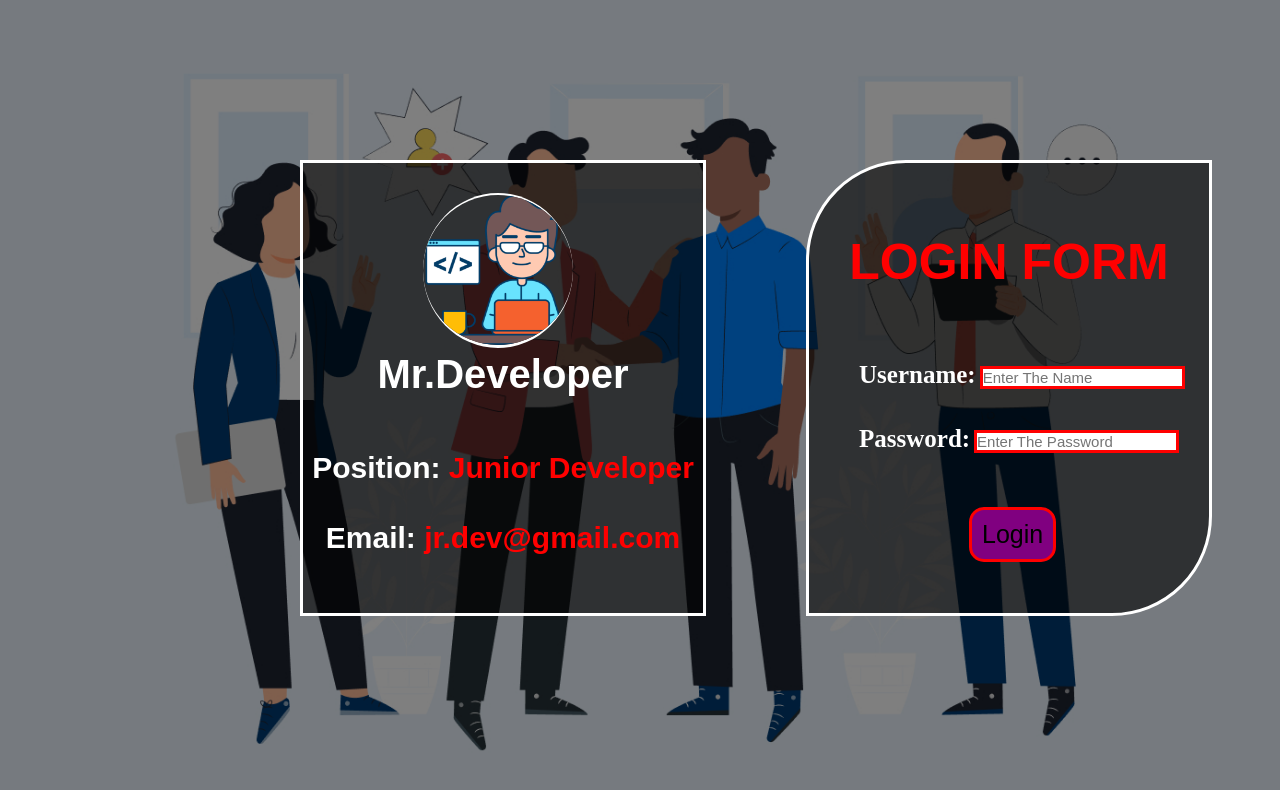
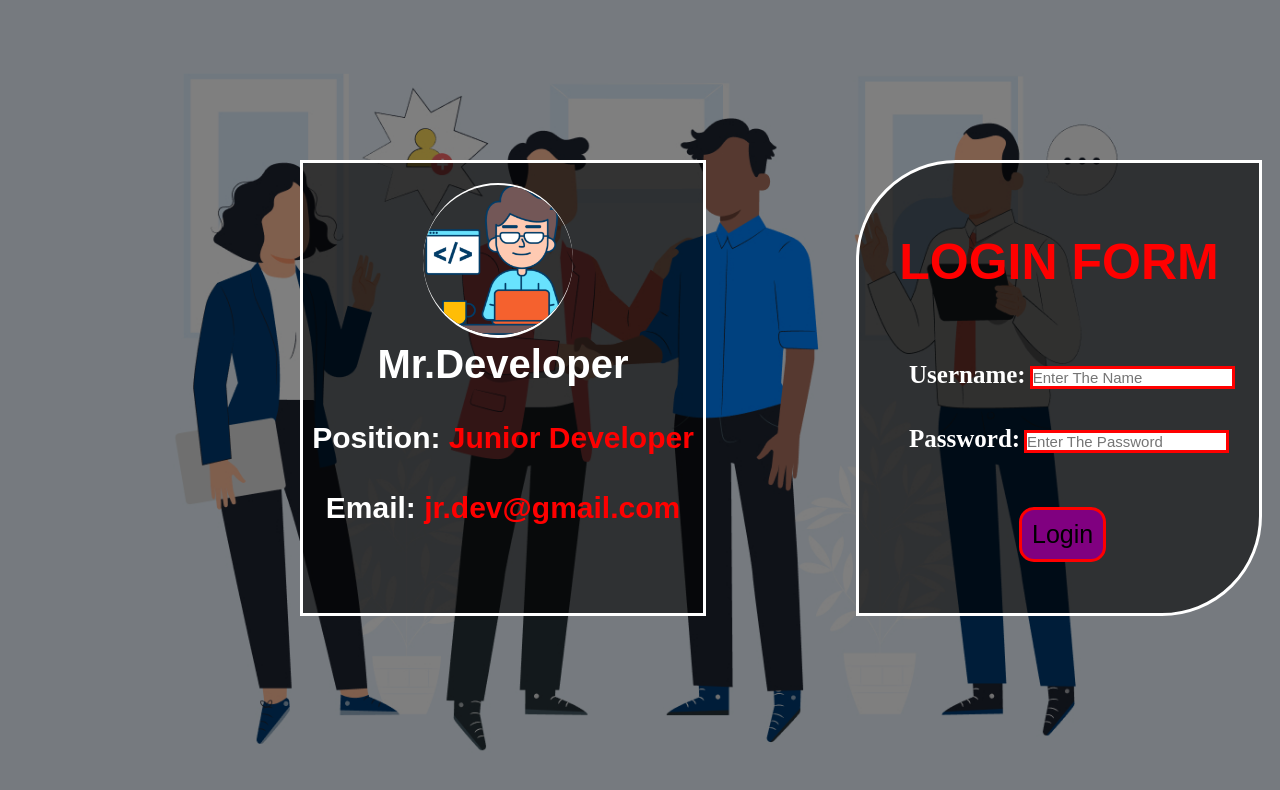
Before and after one commit to kaleshreyas0812/CSS, a plain HTML site: page Day 6/Position.html in a window 1280 px wide. Drawn offline with Linux system fonts and the light colour scheme.

Commit message:
position

```diff
--- a/Day 6/position.css
+++ b/Day 6/position.css
@@ -23,21 +23,26 @@
     border: 3px solid white;
     height: 450px;
     width: 400px;
-    margin-top: 160px;
-    margin-left: 300px;
+    position: relative;
+    top: 160px;
+    left: 300px;
     background-color: hsla(0, 0%, 0%, 0.6)
 }
 
 .box-1 img {
     height: 150px;
     width: 150px;
-    margin: 30px 120px 0px 120px;
+    position: relative;
+    top: 20px;
+    left: 120px;
     border-radius: 50%;
     border-top: 2px solid white;
     border-bottom: 3px solid white;
 }
 
 .box-1 h1 {
+    position: relative;
+    top: 20px;
     text-align: center;
     color: white;
     font-size: 40px;
@@ -57,8 +62,9 @@
     border-bottom-right-radius: 100px;
     height: 450px;
     width: 400px;
-    margin-top: 160px;
-    margin-left: 100px;
+    position: relative;
+    top: 160px;
+    left: 450px;
     background-color: hsla(0, 0%, 0%, 0.6)
 }
 
```
